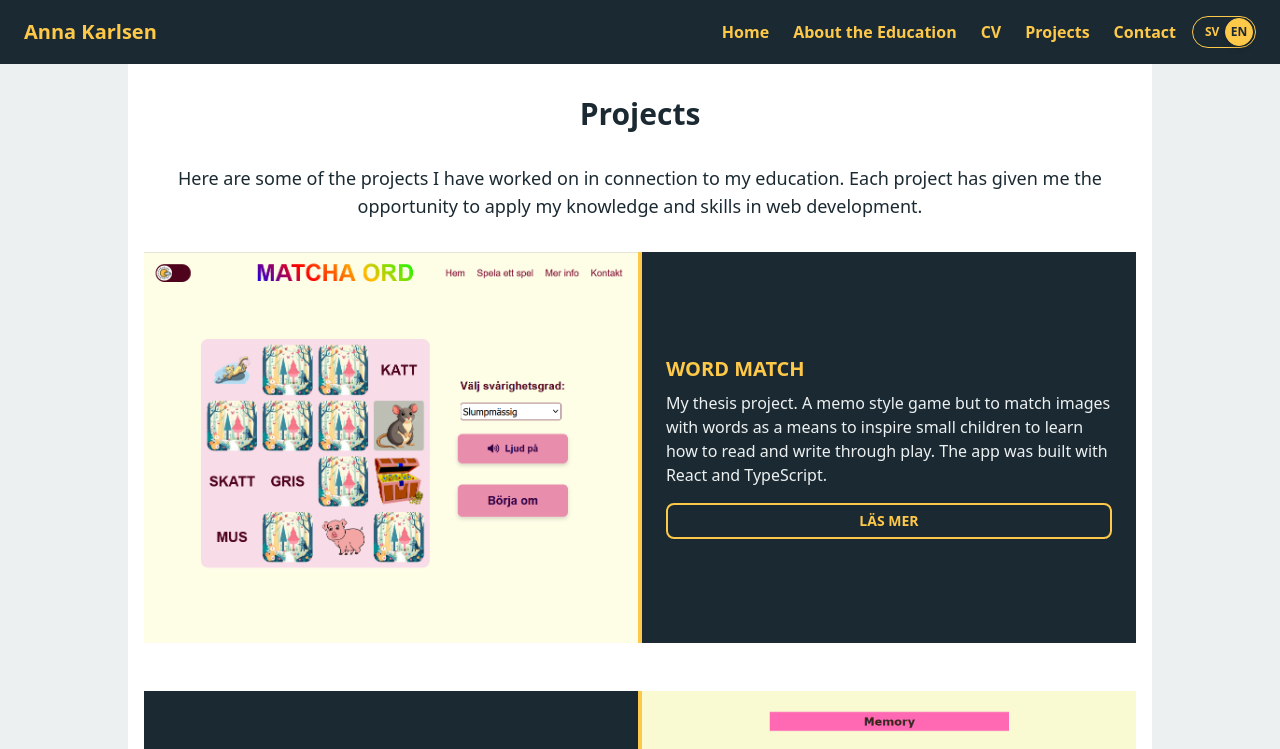
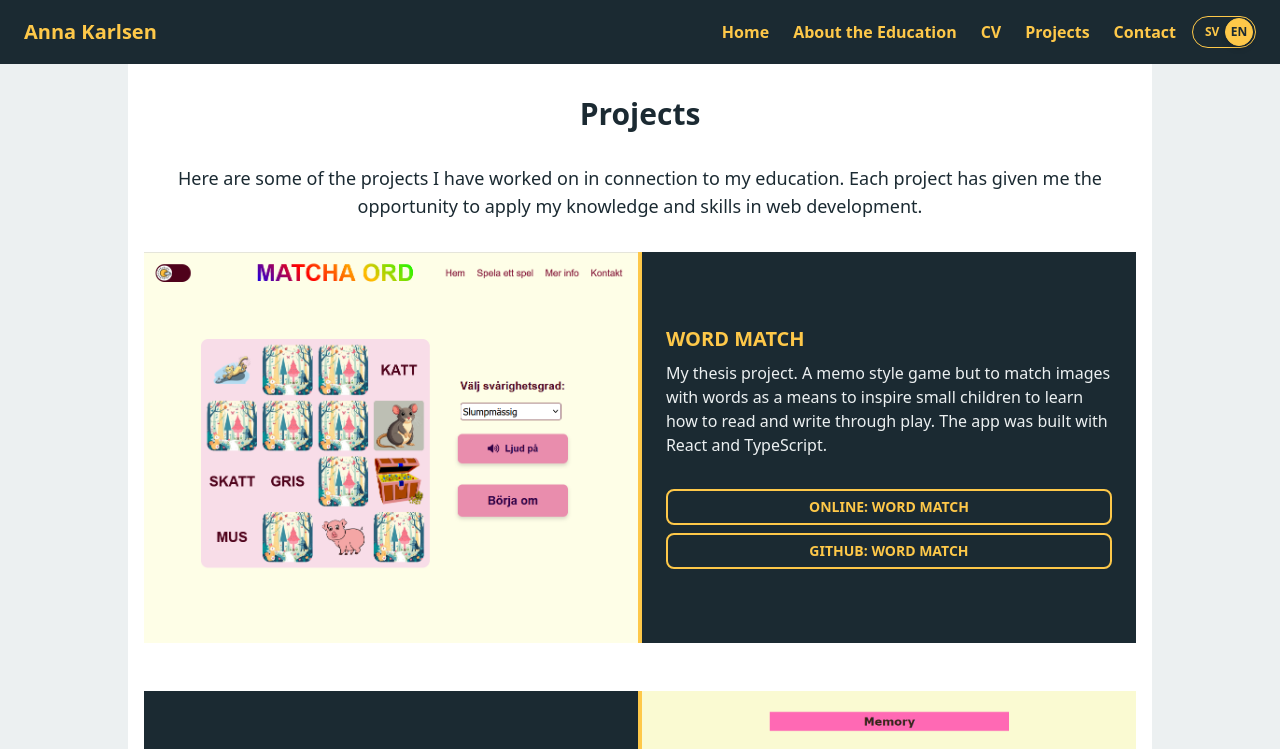
Before and after one commit to annkar73/portfolio-nextjs, a Next.js app: page /en/projects in a window 1280 px wide. Shown: the top 749 px of the page. Built offline with nearby package versions, Linux system fonts and the light colour scheme.

Commit message:
add github button

```diff
--- a/src/components/ProjectCard.tsx
+++ b/src/components/ProjectCard.tsx
@@ -62,12 +62,24 @@ export default function ProjectCard({ project, reverse = false }: Props) {
               href={project.url}
               target="_blank"
               rel="noopener noreferrer"
-              className="font-semibold"
+              className="font-semibold mt-4"
             >
-              Läs mer
+              Online: {t(`projects.${project.id}.title`)}
+            </a>
+
+          </Button>
+ )}
+         {project.url && (
+
+          <Button variant="default" size="default" asChild className={undefined}>
+            <a
+              href={project.github}
+              className="font-semibold mt-2"
+            >
+              GitHub: {t(`projects.${project.id}.title`)}
             </a>
           </Button>
-        )}
+         )}
       </div>
     </div>
   );
--- a/src/data/projectData.ts
+++ b/src/data/projectData.ts
@@ -3,6 +3,7 @@ export interface IProject {
   id: string;
   image: string;
   url?: string;
+  github?: string;
 }
 
 export const projects: IProject[] = [
@@ -10,36 +11,43 @@ export const projects: IProject[] = [
     id: "wordmatch",
     image: "/project-images/matcha_ord.png",
     url: "https://karlsen-wordmatch.netlify.app/",
+    github: ""
   },
   {
     id: "memory",
     image: "/project-images/memory_screen.png",
     url: "https://annkar73.github.io/memory-game/",
+    github: ""
   },
   {
     id: "advent",
     image: "/project-images/advent_screen.png",
     url: "https://karlsen-advent.netlify.app/",
+    github: ""
   },
   {
     id: "numbers",
     image: "/project-images/slumpgenerator.png",
-    url: "https://annkar73.github.io/lotto-generator/"
+    url: "https://annkar73.github.io/lotto-generator/",
+    github: ""
   },
   {
     id: "christmas",
     image: "/project-images/christmas_card.png",
-    url: "https://karlsen-christmas.netlify.app/"
+    url: "https://karlsen-christmas.netlify.app/",
+    github: ""
   },
   {
     id: "birthday",
     image: "/project-images/happy_birthday.png",
-    url: "https://karlsen-birthday.netlify.app/"
+    url: "https://karlsen-birthday.netlify.app/",
+    github: ""
   },
   {
     id: "endless",
     image: "/project-images/endless_counter.png",
-    url: "https://annkar73.github.io/vue-endless-countdown/"
+    url: "https://annkar73.github.io/vue-endless-countdown/",
+    github: "https://github.com/annkar73/vue-endless-countdown"
   }
   // Fyll på med fler projekt
 ];
```
